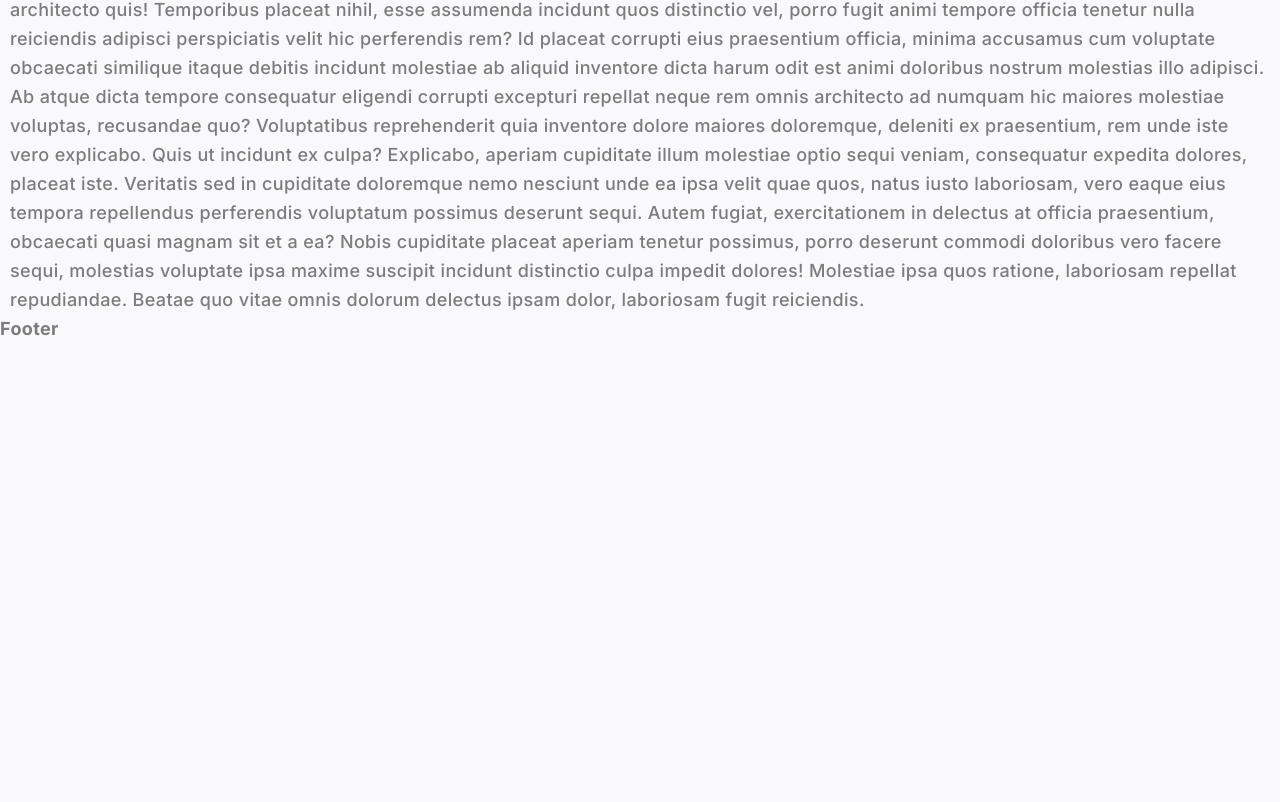
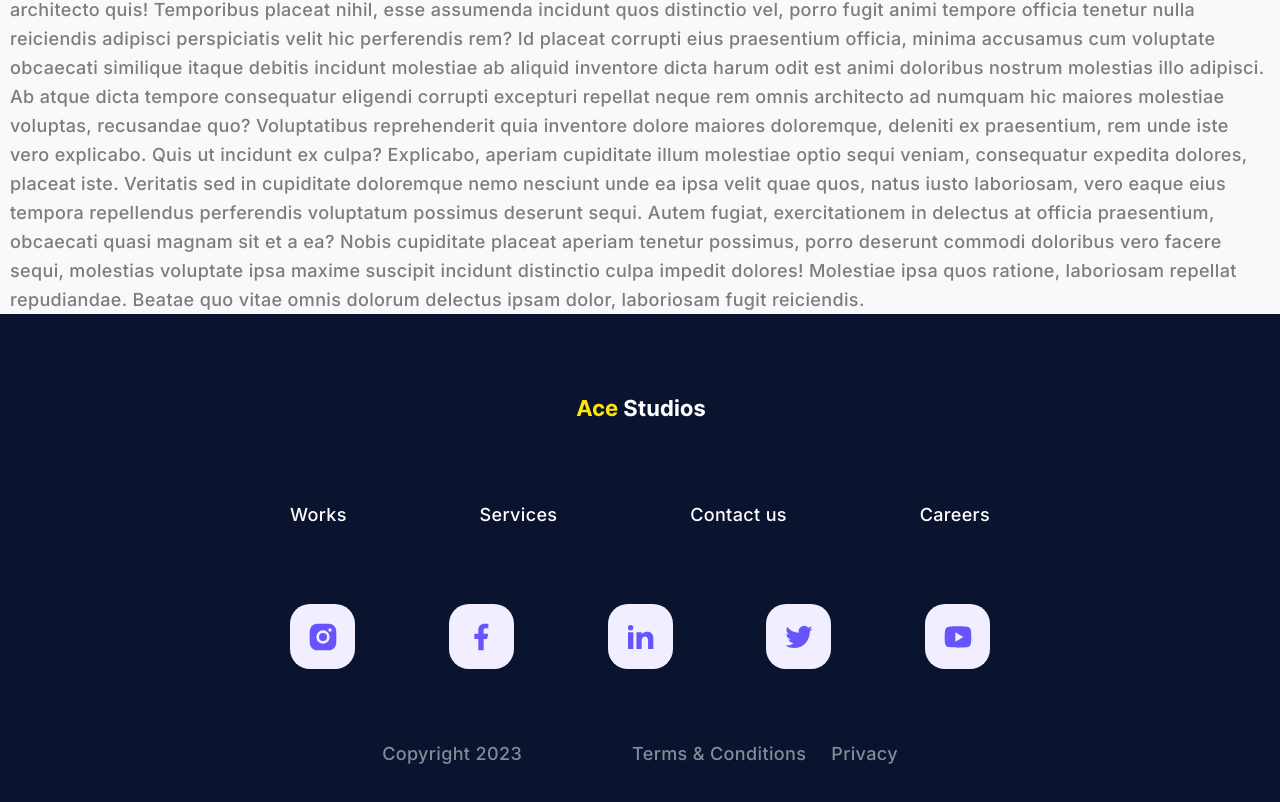
Before and after one commit to Koka-koka/Web-Agency-Template, a website: page app/index.html in a window 1280 px wide. Shown: the part 1472-2274 px from the top of the page. Before the commit the page ends 1815 px from the top, so only its background shows below. Drawn offline with Linux system fonts and the light colour scheme.

Commit message:
create footer + responsive

```diff
--- a/app/index.html
+++ b/app/index.html
@@ -21,7 +21,9 @@
             <div class="container">
                 <div class="header__wrapper">
                     <div class="logo">
+                        <a href="#">
                             <img src="./images/logo.svg" alt="logo">
+                        </a>
                     </div>
                     <div class="header__btns">
                         <a href="#" class="button">Connect with us</a>
@@ -42,6 +44,7 @@
                     <img src="./images/close-icon.png" alt="close">
                 </div>
             </div>
+            <nav class="burger-menu-nav">
                 <ul class="burger-menu__list">
                     <li class="burger-menu__item">
                         <a href="#" class="burger-menu__link active">Home</a>
@@ -65,6 +68,7 @@
                         <a href="#" class="burger-menu__link">Terms & Conditions</a>
                     </li>
                 </ul>
+            </nav>
             <div class="burger-menu__socials">
                 <p class="burger-menu__socials-title">Follow us on</p>
                 <ul class="socials">
@@ -179,7 +183,61 @@
 </main>
 
 <footer class="footer">
-    <h2>Footer</h2>
+    <div class="footer__wrapper">
+        <div class="footer__logo">
+            <a href="#">
+                <img src="./images/footer-logo.svg" alt="logo">
+            </a>
+        </div>
+        <nav class="footer__menu">
+            <ul class="footer__menu-list">
+                <li class="footer__menu-item">
+                    <a href="#" class="footer__menu-link">Works</a>
+                </li>
+                <li class="footer__menu-item">
+                    <a href="#" class="footer__menu-link">Services</a>
+                </li>
+                <li class="footer__menu-item">
+                    <a href="#" class="footer__menu-link">Contact us</a>
+                </li>
+                <li class="footer__menu-item">
+                    <a href="#" class="footer__menu-link">Careers</a>
+                </li>
+            </ul>
+        </nav>
+        <ul class="socials">
+            <li class="socials__item">
+                <a href="#" class="socials__link">
+                    <img src="./images/instagram-icon.svg" alt="" class="socials__icon">
+                </a>
+            </li>
+            <li class="socials__item">
+                <a href="#" class="socials__link">
+                    <img src="./images/fb-icon.svg" alt="" class="socials__icon">
+                </a>
+            </li>
+            <li class="socials__item">
+                <a href="#" class="socials__link">
+                    <img src="./images/linkedin-icon.svg" alt="" class="socials__icon">
+                </a>
+            </li>
+            <li class="socials__item">
+                <a href="#" class="socials__link">
+                    <img src="./images/twitter-icon.svg" alt="" class="socials__icon">
+                </a>
+            </li>
+            <li class="socials__item">
+                <a href="#" class="socials__link">
+                    <img src="./images/youtube-icon.svg" alt="" class="socials__icon">
+                </a>
+            </li>
+        </ul>
+        <div class="footer__terms">
+            <p class="footer__copyright">Copyright <span>2023</span></p>
+            <a href="#" class="footer__conditions">Terms & Conditions</a>
+            <a href="#" class="footer__privacy">Privacy</a>
+        </div>
+    </div>
 </footer>
 </div>
 <div class="overlay"></div>
--- a/app/scss/_base.scss
+++ b/app/scss/_base.scss
@@ -3,6 +3,7 @@ html {
   box-sizing: border-box;
   font-size: 10px;
   height: 100%;
+  scroll-behavior: smooth;
 }
 
 *,
--- a/app/scss/_burger-menu.scss
+++ b/app/scss/_burger-menu.scss
@@ -35,6 +35,11 @@
     font-size: 52px;
     border-radius: 50%;
     cursor: pointer;
+    transition: all 0.4s ease;
+  }
+
+  &__btn-close:hover {
+    transform: rotate(360deg);
   }
 
   // .burger-menu__list
--- /dev/null
+++ b/app/scss/_footer.scss
@@ -0,0 +1,68 @@
+.footer {
+  background-color: #0a142f;
+  padding: 8.5rem 10px 6.5rem;
+  text-align: center;
+  // .footer__wrapper
+
+  &__wrapper {
+    max-width: 700px;
+    margin: 0 auto;
+  }
+
+  // .footer__logo
+
+  &__logo {
+    display: inline-block;
+    margin-bottom: 7.5rem;
+  }
+
+  // .footer__menu
+
+  &__menu {
+    margin-bottom: 7.5rem;
+  }
+
+  // .footer__menu-list
+
+  &__menu-list {
+    @include ds-flex;
+  }
+
+  // .footer__menu-item
+
+  &__menu-item {
+    color: $white;
+  }
+
+  // .footer__menu-link
+
+  &__menu-link {
+    transition: all 0.2s ease;
+  }
+
+  &__menu-link:hover {
+    color: $secondary-color;
+  }
+
+  // .footer__terms
+
+  &__terms {
+    @extend %flex-center;
+    color: rgba(255, 255, 255, 0.5);
+  }
+
+  // .footer__copyright
+
+  &__copyright {
+    margin-right: 10rem;
+  }
+
+  // .footer__conditions
+
+  &__conditions {
+    margin-right: 15px;
+  }
+}
+.footer .socials {
+  margin-bottom: 7rem;
+}
--- a/app/scss/_header.scss
+++ b/app/scss/_header.scss
@@ -25,24 +25,3 @@
 #menu-btn {
   cursor: pointer;
 }
-.socials {
-  @include ds-flex($gap: 20px);
-  // .socials__item
-
-  &__item {
-    width: 6.5rem;
-    height: 6.5rem;
-    padding: 2px;
-    @extend %flex-center;
-    background-color: $items-bg-color;
-    border-radius: $border-radius;
-  }
-
-  &__link {
-    transition: all 0.2s ease;
-  }
-
-  &__item:hover > &__link {
-    scale: 1.25;
-  }
-}
--- a/app/scss/_responsive.scss
+++ b/app/scss/_responsive.scss
@@ -30,4 +30,13 @@
       width: 100%;
     }
   }
+  .socials {
+    flex-wrap: wrap;
+  }
+
+  .footer {
+    &__copyright {
+      margin-right: 6rem;
+    }
+  }
 }
--- /dev/null
+++ b/app/scss/_socials.scss
@@ -0,0 +1,22 @@
+// Socials
+.socials {
+  @include ds-flex;
+  // .socials__item
+
+  &__item {
+    width: 6.5rem;
+    height: 6.5rem;
+    padding: 2px;
+    @extend %flex-center;
+    background-color: $items-bg-color;
+    border-radius: $border-radius;
+  }
+
+  &__link {
+    transition: all 0.2s ease;
+  }
+
+  &__item:hover > &__link {
+    scale: 1.25;
+  }
+}
--- a/app/scss/style.scss
+++ b/app/scss/style.scss
@@ -2,4 +2,6 @@
 @import "base";
 @import "header";
 @import "burger-menu";
+@import "socials";
+@import "footer";
 @import "responsive";
```
Also changed, not shown: app/components/burger-menu.html (+3 -27 lines), app/components/footer.html (+29 -1 lines), app/components/header.html (+3 -1 lines), app/components/socials.html (added, +27 -0 lines), app/css/style.min.css, app/images/footer-logo.svg (added), app/images/src/footer-logo.svg (added). Lines whose indentation alone changed are shown as unchanged.
